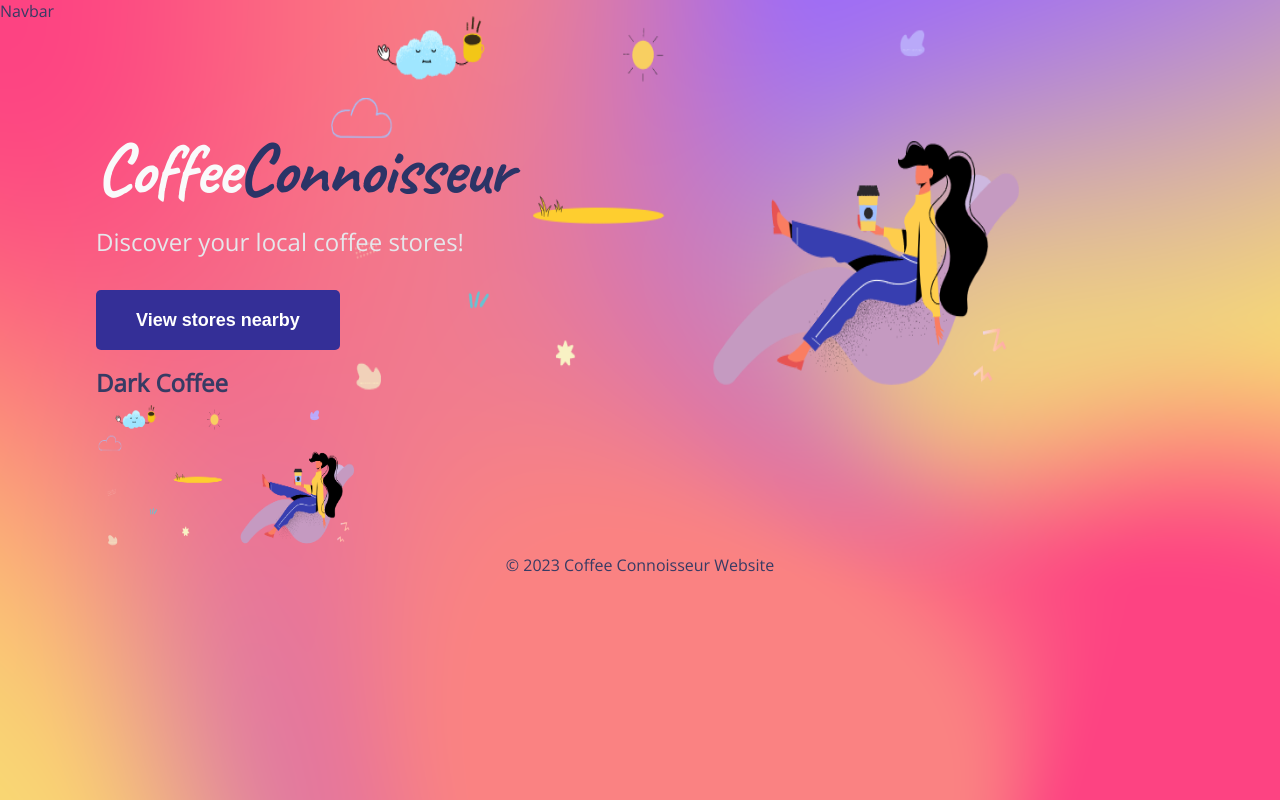
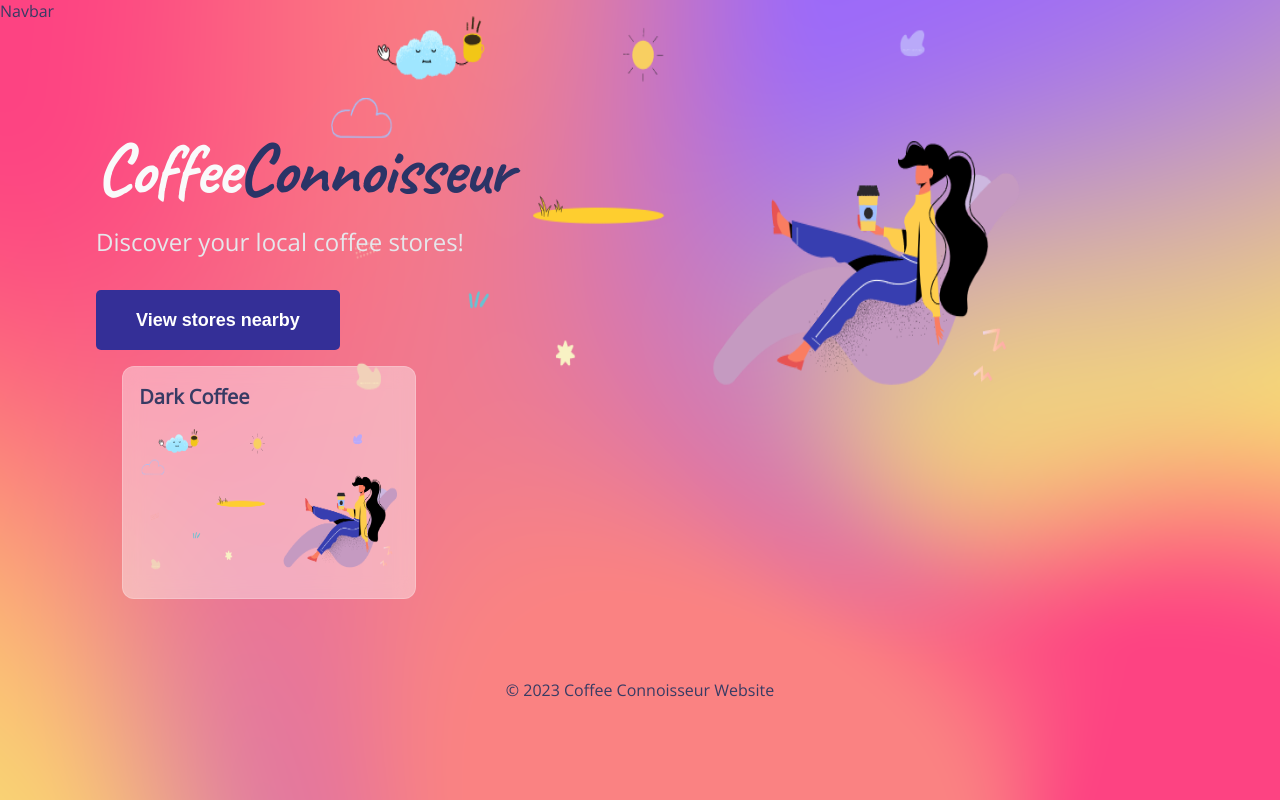
Before and after one commit to o-ponchik/coffee-connoiseur-project, a Next.js app: page / in a window 1280 px wide. Built offline with nearby package versions, Linux system fonts and the light colour scheme.

Commit message:
add styling to the Card Component

```diff
--- a/components/Card.js
+++ b/components/Card.js
@@ -2,13 +2,25 @@
 import styles from "./Card.module.css";
 import Link from "next/link";
 import Image from "next/image";
+import cls from "classnames";
 
 const Card = (props) => {
   return (
     <>
-      <Link href={props.href}>
-        <h2>{props.name}</h2>
-        <Image src={props.ImgUrl} width={260} height={150} />
+      <Link href={props.href} className={styles.cardLink}>
+        <div className={cls("glass", styles.container)}>
+          <div className={styles.cardHeaderWrapper}>
+            <h2 className={styles.cardHeader}>{props.name}</h2>
+          </div>
+          <div className={styles.cardImageWrapper}>
+            <Image
+              src={props.ImgUrl}
+              width={260}
+              height={150}
+              className={styles.cardImage}
+            />
+          </div>
+        </div>
       </Link>
     </>
   );
--- a/components/Card.module.css
+++ b/components/Card.module.css
@@ -0,0 +1,56 @@
+.cardLink {
+  margin: auto;
+  --tw-shadow: 0 20px 25px -5px rgba(0, 0, 0, 0.1),
+    0 10px 10px -5px rgba(0, 0, 0, 0.04);
+  box-shadow: 0 0 transparent, 0 0 #0000, 0 0 transparent, 0 0 #0000,
+    0 0 transparent;
+
+  border-color: var(--text-white-100);
+  border-radius: 0.75rem /* 12px */;
+}
+
+.container {
+  border-radius: 0.75rem /* 12px */;
+  padding-top: 0.25rem /* 4px */;
+  padding-bottom: 0.25rem /* 4px */;
+  padding-bottom: 1.25rem /* 20px */;
+  padding-left: 1rem /* 16px */;
+  padding-right: 1rem /* 16px */;
+
+  backdrop-filter: blur(10px);
+}
+
+.cardHeaderWrapper {
+  margin-top: 0.75rem /* 12px */;
+  margin-bottom: 0.75rem /* 12px */;
+}
+
+.cardHeader {
+  text-overflow: ellipsis;
+  white-space: nowrap;
+  font-size: 1.25rem /* 20px */;
+  line-height: 1.75rem /* 28px */;
+  font-weight: 800;
+  overflow: hidden;
+  width: 16rem /* 256px */;
+}
+
+.cardImageWrapper {
+  color: var(--text-white-100);
+}
+
+.cardImage {
+  border-radius: 0.75rem /* 12px */;
+}
+
+@media (min-width: 1024px) {
+  .cardHeader {
+    width: 16rem /* 256px */;
+  }
+}
+
+@media (min-width: 768px) {
+  .cardHeader {
+    width: 16rem /* 256px */;
+  }
+}
--- a/package.json
+++ b/package.json
@@ -10,6 +10,7 @@
   },
   "dependencies": {
     "@next/font": "^13.2.4",
+    "classnames": "^2.3.2",
     "next": "13.2.4",
     "react": "18.2.0",
     "react-dom": "18.2.0"
--- a/pages/index.js
+++ b/pages/index.js
@@ -33,11 +33,14 @@
             alt="Coffee brake image"
           />
         </div>
-        <Card
-          name="Dark Coffee"
-          ImgUrl="/static/hero-image.png"
-          href="/coffee-store/dark-coffee"
-        />
+        <div className={styles.cardLayout}>
+          <Card
+            name="Dark Coffee"
+            ImgUrl="/static/hero-image.png"
+            href="/coffee-store/dark-coffee"
+            className={styles.card}
+          />
+        </div>
       </main>
     </>
   );
--- a/styles/Home.module.css
+++ b/styles/Home.module.css
@@ -21,9 +21,17 @@
   z-index: 1;
 }
 
-.footer {
-  margin-top: 5rem;
+.cardLayout {
+  display: grid;
+  grid-template-columns: repeat(1, minmax(0, 1fr));
+  column-gap: 1.5rem;
+  row-gap: 1.5rem;
 }
+
+.card {
+  justify-content: center;
+}
+
 /** Breakpoints:
   sm: min-width: 640px;
   md: min-width: 768px;
@@ -43,6 +51,10 @@
     padding-left: 1.5rem /* 24px */;
     padding-right: 1.5rem /* 24px */;
   }
+
+  .cardLayout {
+    grid-template-columns: repeat(2, minmax(0, 1fr));
+  }
 }
 
 @media (min-width: 768px) {
@@ -57,6 +69,10 @@
 
   .heroImage {
     right: 20%;
+  }
+
+  .cardLayout {
+    grid-template-columns: repeat(2, minmax(0, 1fr));
   }
 }
 
@@ -74,10 +90,18 @@
   .heroImage {
     right: 20%;
   }
+
+  .cardLayout {
+    grid-template-columns: repeat(3, minmax(0, 1fr));
+  }
 }
 
 @media (min-width: 1280px) {
   .main {
     margin-top: 7rem;
   }
+
+  .cardLayout {
+    grid-template-columns: repeat(3, minmax(0, 1fr));
+  }
 }
--- a/styles/globals.css
+++ b/styles/globals.css
@@ -38,6 +38,7 @@
 
 footer {
   text-align: center;
+  margin-top: 5rem;
 }
 
 p {
@@ -66,3 +67,16 @@
   outline: 1px dotted;
   outline: 5px auto -webkit-focus-ring-color;
 }
+
+/* glass-morphism */
+.glass {
+  background: hsla(0, 0%, 100%, 0.4);
+  -webkit-backdrop-filter: blur(10px);
+  backdrop-filter: blur(10px);
+  border: 1px solid hsla(0, 0%, 100%, 0.2);
+}
+
+.glass:hover {
+  background: hsla(0, 0%, 100%, 0.7);
+  border: 1px solid #fff;
+}
```
Also changed, not shown: 1 other file (tests, documents, lock files or other folders).
